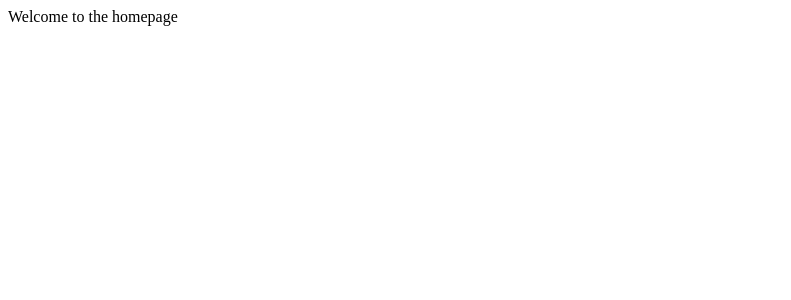
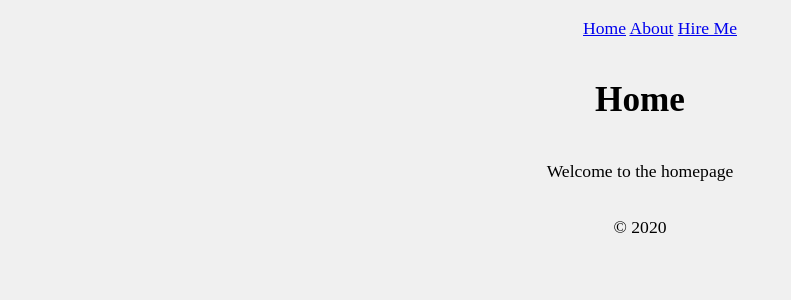
Before and after one commit to hopeogbons/next-portfolio, a Next.js app: page / in a window 1280 px wide. Shown: the top 300 px of the page, without its empty margins (0-791 px from the left). Built offline with nearby package versions, Linux system fonts and the light colour scheme; a small style sheet from the web is missing.

Commit message:
add an index page

```diff
--- a/pages/index.js
+++ b/pages/index.js
@@ -1,3 +1,9 @@
-const Index = () => <div>Welcome to the homepage</div>;
+import Layout from '../components/Layout';
+
+const Index = () => (
+  <Layout title="Home">
+    <p>Welcome to the homepage</p>
+  </Layout>
+);
 
 export default Index;
```
